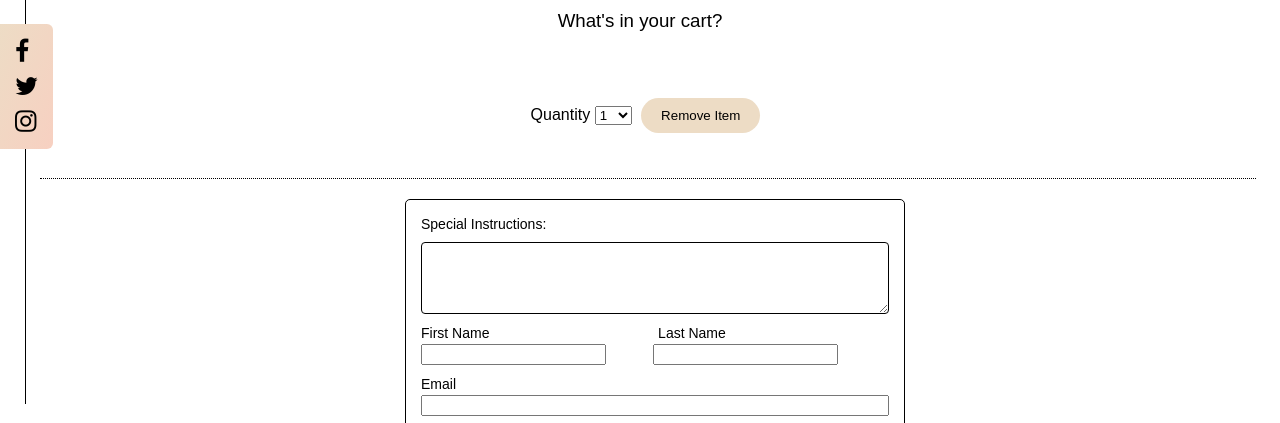
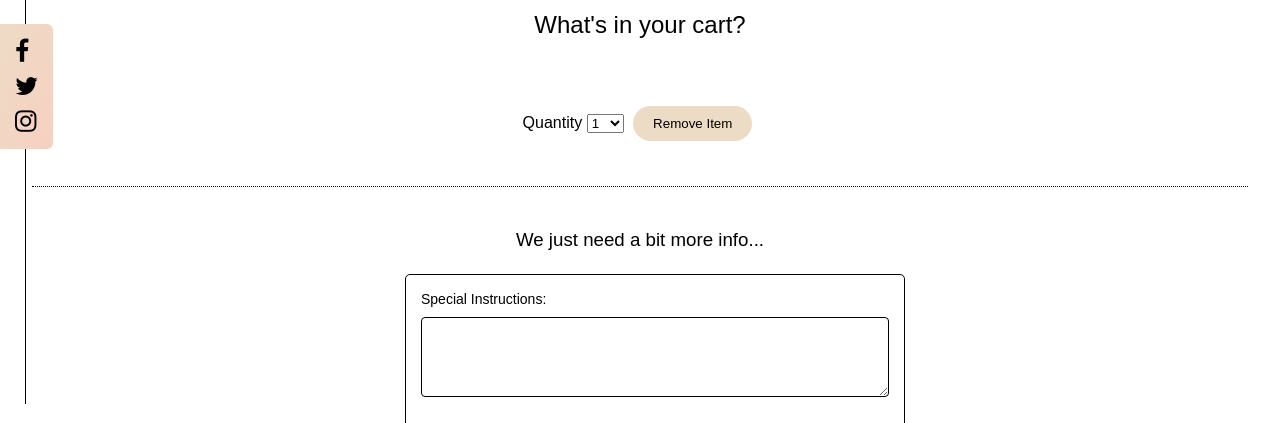
Before and after one commit to robynabe/business-brochure, a plain HTML site: page checkout.html in a window 1280 px wide. Shown: the part 332-755 px from the top of the page. Drawn offline with Linux system fonts and the light colour scheme.

Commit message:
Added title to form

```diff
--- a/checkout.html
+++ b/checkout.html
@@ -59,7 +59,7 @@
                     </div>
                 </section>
 
-                <h3>What's in your cart?</h3>
+                <h2>What's in your cart?</h2>
 
                 <div class="cart-items">
                     <div class="products"><!--where the JS goes--></div>
@@ -80,6 +80,8 @@
                     </select>
                     <button id="btn-remove">Remove Item</button>
                 </div>
+
+                <h3>We just need a bit more info...</h3>
 
                 <div id="form">
                 <form action="/" method="POST" name="post">
--- a/scss/components/_main.scss
+++ b/scss/components/_main.scss
@@ -203,11 +203,13 @@ footer p {
 .form-group-newsletter {
   display: flex;
   margin: 10px;
+  margin-bottom: 20px;
 }
 .form-row-email {
   display: flex;
   flex-direction: column;
   margin: 10px;
+  margin-bottom: 20px;
 }
 
 // ID's //
@@ -220,11 +222,13 @@ footer p {
   border-radius: 30px;
 }
 #comments {
-  padding: 20px;
+  padding: 5px;
+  height: 80px;
   background-color: #ffffff;
   border: solid 1px black;
   margin-top: 8px;
   border-radius: 4px;
+  margin-bottom: 20px;
 }
 
 #btn-two {
--- a/scss/components/_media-query.scss
+++ b/scss/components/_media-query.scss
@@ -58,16 +58,10 @@
   #container-middle {
     grid-area: two;
     align-self: center;
-
     padding: 0 30px 0 0;
   }
   #container-right {
     grid-area: three;
-    position: relative;
-  }
-  #btn-see-menu {
-    position: absolute;
-    bottom: 0;
   }
   #side-menu {
     display: none;
@@ -299,9 +293,9 @@ CHECKOUT PAGE
     display: block;
     margin-left: auto;
     margin-right: auto;
+    margin-bottom: 40px;
     width: 95%;
     text-align: center;
-    margin-left: 40px;
   }
 
   // ID's //
```
Also changed, not shown: style/style.css, 1 other file.
